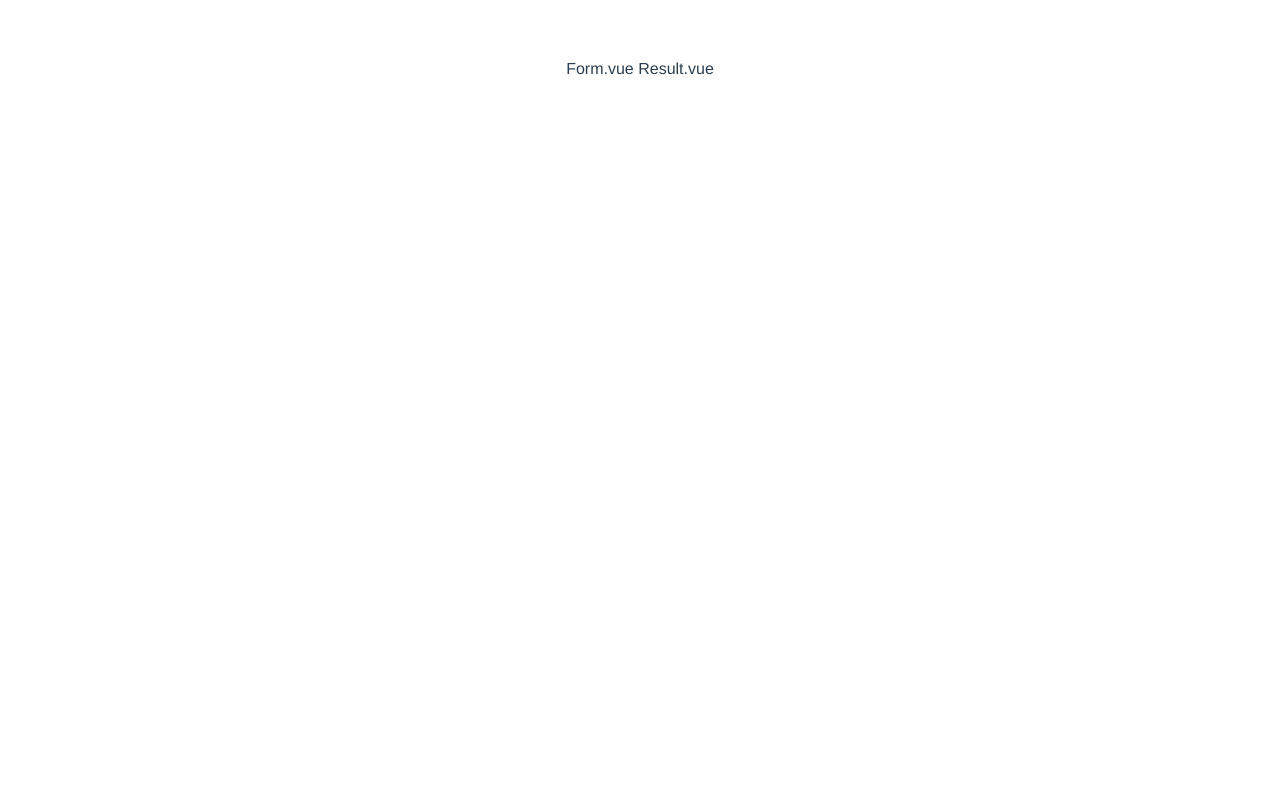
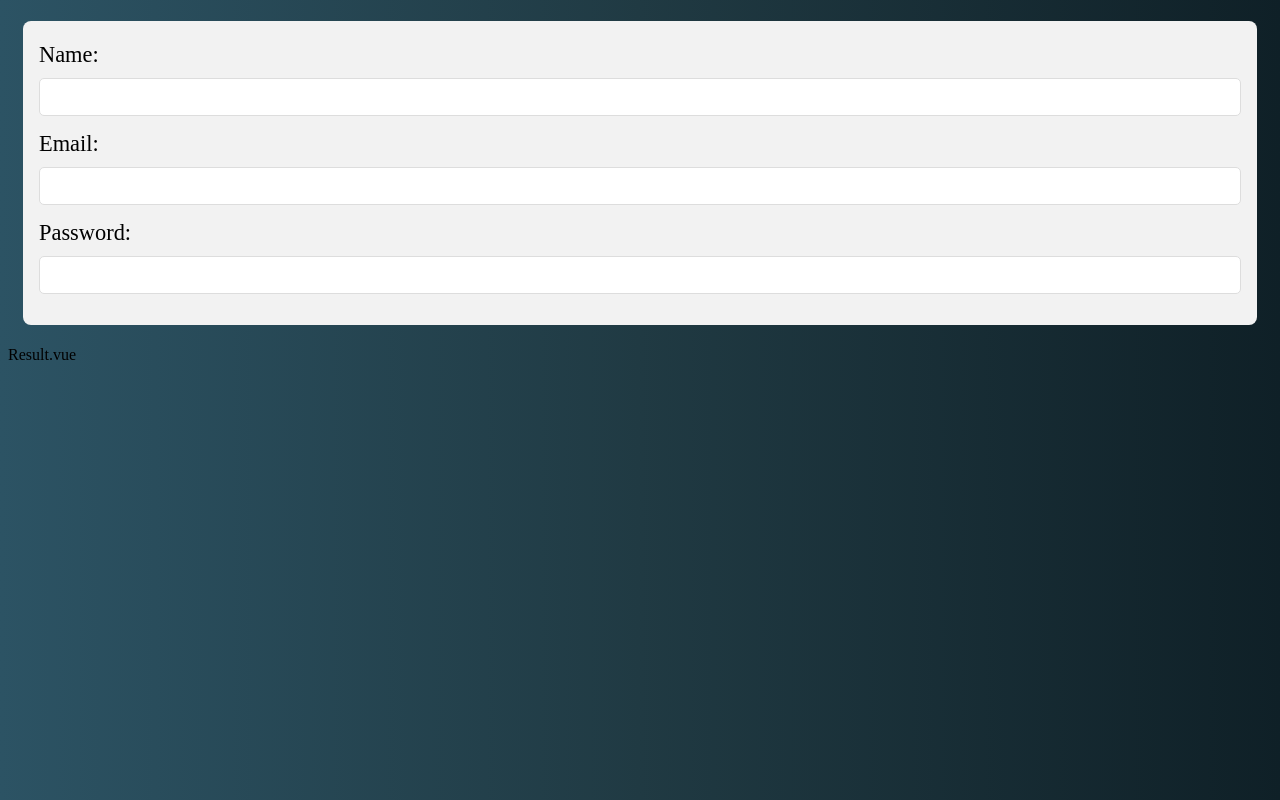
Before and after one commit to rafaeldtx/vue-form-example, a Vue app: page / in a window 1280 px wide. Built offline with nearby package versions, Linux system fonts and the light colour scheme.

Commit message:
(Form/InputGroup) Added to App.vue

```diff
--- a/src/App.vue
+++ b/src/App.vue
@@ -16,12 +16,18 @@ export default {
 </script>
 
 <style>
-#app {
-  font-family: Avenir, Helvetica, Arial, sans-serif;
-  -webkit-font-smoothing: antialiased;
-  -moz-osx-font-smoothing: grayscale;
-  text-align: center;
-  color: #2c3e50;
-  margin-top: 60px;
+body {
+	background: #0F2027;  /* fallback for old browsers */
+    background: -webkit-linear-gradient(to right, #2C5364, #203A43, #0F2027);  /* Chrome 10-25, Safari 5.1-6 */
+    background: linear-gradient(to right, #2C5364, #203A43, #0F2027); /* W3C, IE 10+/ Edge, Firefox 16+, Chrome 26+, Opera 12+, Safari 7+ */
+
 }
+
+.card-grid {
+    background-color: #F2F2F2;
+    border-radius: 8px;
+    padding: 1rem;
+    margin: 1.3rem 15px;
+}
+
 </style>
--- a/src/components/Form.vue
+++ b/src/components/Form.vue
@@ -1,13 +1,38 @@
 <template>
-  <span> Form.vue </span>
+    <div class="form card-grid">
+        <h1 class="form-title" v-if="title">{{ title }}</h1>
+        <hr v-if="title">
+
+        <input-group label='Name'>
+            <input type="text" name="name" id="name">
+        </input-group>
+
+        <input-group label='Email'>
+            <input type="email" name="email" id="email">
+        </input-group>
+
+        <input-group label='Password'>
+            <input type="password" name="password" id="password">
+        </input-group>
+    </div>
 </template>
 
 <script>
+import InputGroup from './InputGroup'
+
 export default {
-
+    components: { InputGroup },
+    props: {
+        title: {
+            type: String,
+            default: null
+        }
+    }
 }
 </script>
 
 <style>
-
+.form .title {
+    text-align: center;
+}
 </style>
--- /dev/null
+++ b/src/components/InputGroup.vue
@@ -0,0 +1,44 @@
+<template>
+    <div class="input-group">
+        <label>{{ label }}:</label>
+        <div class="input">
+            <slot></slot>
+        </div>
+    </div>
+</template>
+
+<script>
+export default {
+    props: ['label']
+}
+</script>
+
+<style scoped>
+    .input-group {
+        display: flex;
+        flex-direction: column;
+        align-items: flex-start;
+        margin: 5px 0px;
+        font-size: 1.4rem;
+    }
+
+    .input {
+        display: flex;
+        align-self: stretch;
+        margin: 10px 0px;
+    }
+
+    input, textarea, select {
+        flex: 1;
+        font-size: 1.4rem;
+        outline: none;
+        border: 1px solid #DDD;
+        border-radius: 5px;
+        padding: 5px 10px;
+    }
+
+
+    input:focus {
+        border: 1px solid #BBB;
+    }
+</style>
```
